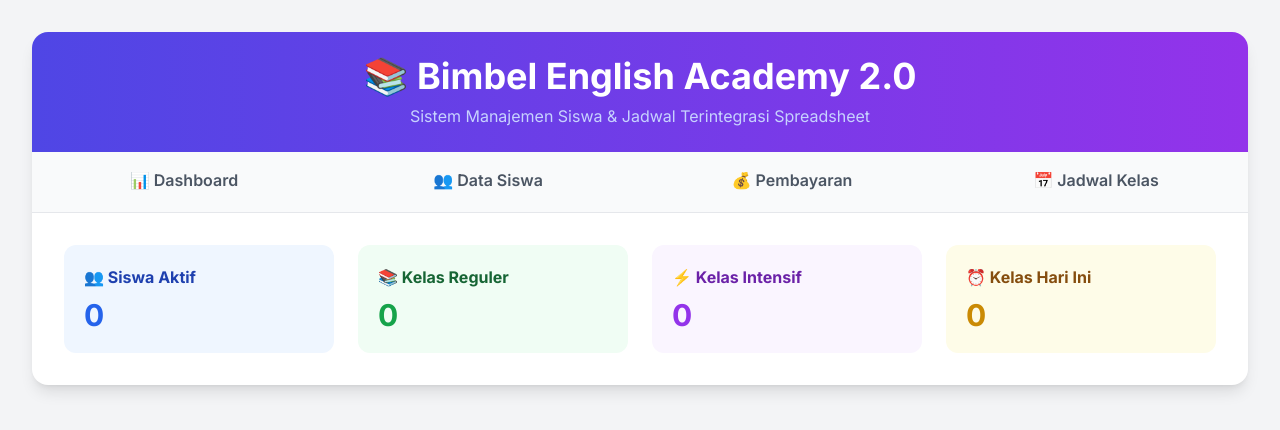
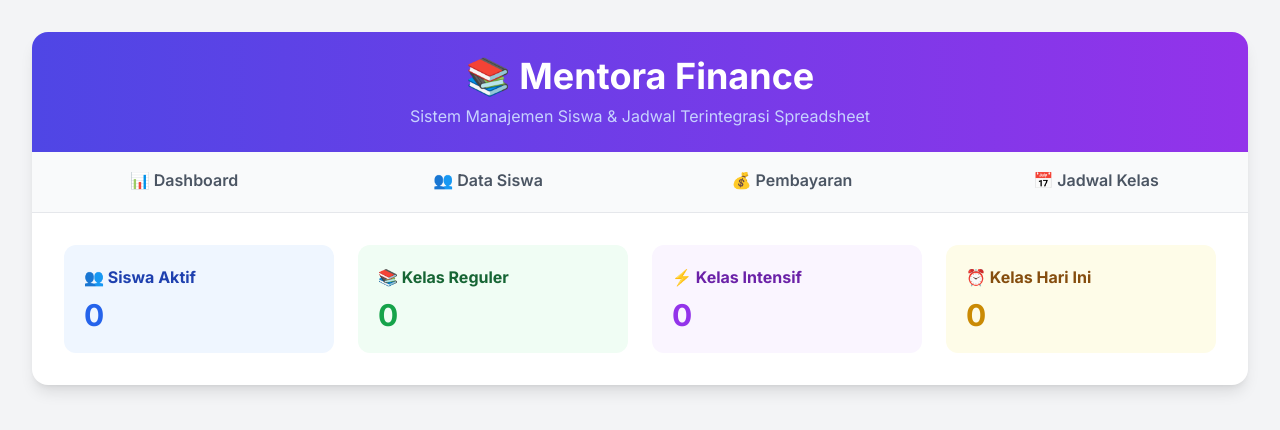
Before and after one commit to Mentora-Language-Centre/Pitih, a plain HTML site: page index.html in a window 1280 px wide. Drawn offline with nearby package versions, Linux system fonts and the light colour scheme; no server answers.

Commit message:
Update index.html

```diff
--- a/index.html
+++ b/index.html
@@ -3,7 +3,7 @@
   <head>
     <meta charset="UTF-8" />
     <meta name="viewport" content="width=device-width, initial-scale=1.0" />
-    <title>Aplikasi Manajemen Bimbel v2.0</title>
+    <title>Aplikasi Manajemen Mentora</title>
     <script src="https://cdn.tailwindcss.com"></script>
     <link
       href="https://fonts.googleapis.com/css2?family=Inter:wght@400;500;600;700&display=swap"
@@ -58,9 +58,7 @@
         <header
           class="bg-gradient-to-r from-indigo-600 to-purple-600 p-6 text-white text-center"
         >
-          <h1 class="text-3xl md:text-4xl font-bold">
-            📚 Bimbel English Academy 2.0
-          </h1>
+          <h1 class="text-3xl md:text-4xl font-bold">📚 Mentora Finance</h1>
           <p class="mt-2 text-indigo-200">
             Sistem Manajemen Siswa & Jadwal Terintegrasi Spreadsheet
           </p>
```
